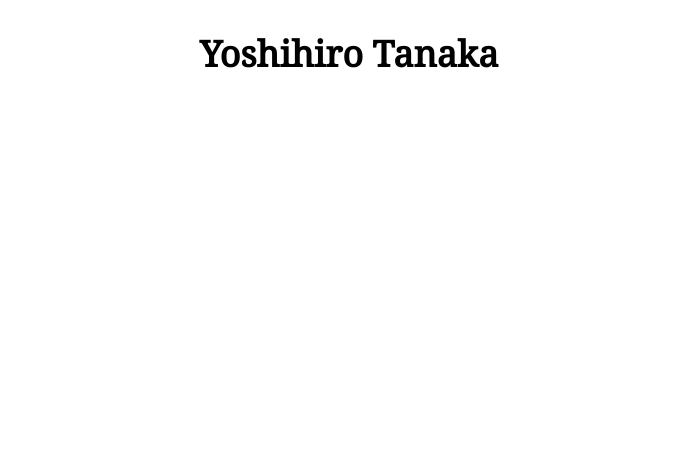
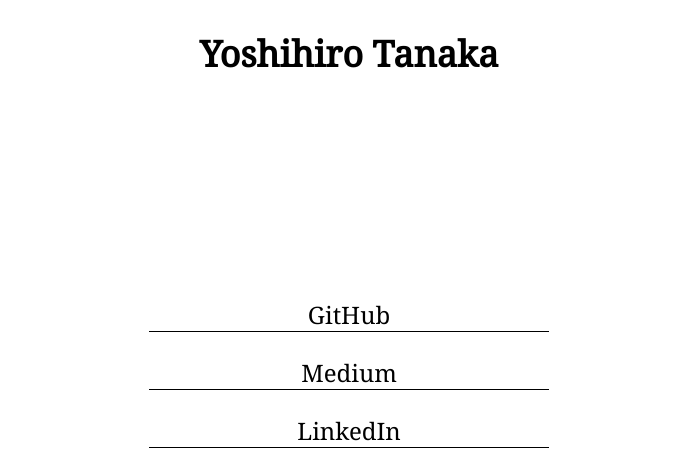
Before and after one commit to CORDEA/cordea.github.io, a plain HTML site: page src/index.html in a window 1280 px wide. Shown: the part 940-1412 px from the top of the page, without its empty margins (291-988 px from the left). Before the commit the page ends 1238 px from the top, so only its background shows below. Drawn offline with Linux system fonts and the light colour scheme.

Commit message:
add links

```diff
--- a/src/index.css
+++ b/src/index.css
@@ -26,3 +26,13 @@
     margin-bottom: 220px;
     font-size: 36px;
 }
+
+label {
+    font-size: 24px;
+}
+
+.link {
+    margin: 24px auto;
+    width: 50%;
+    border-bottom: 1px solid #000000;
+}
--- a/src/index.html
+++ b/src/index.html
@@ -14,6 +14,15 @@
     <img src="icon.svg" class="icon" alt="Icon"/>
     <h1>cordea</h1>
     <h2>Yoshihiro Tanaka</h2>
+    <div class="link">
+        <label>GitHub</label>
+    </div>
+    <div class="link">
+        <label>Medium</label>
+    </div>
+    <div class="link">
+        <label>LinkedIn</label>
+    </div>
 </div>
 </body>
 </html>
```
